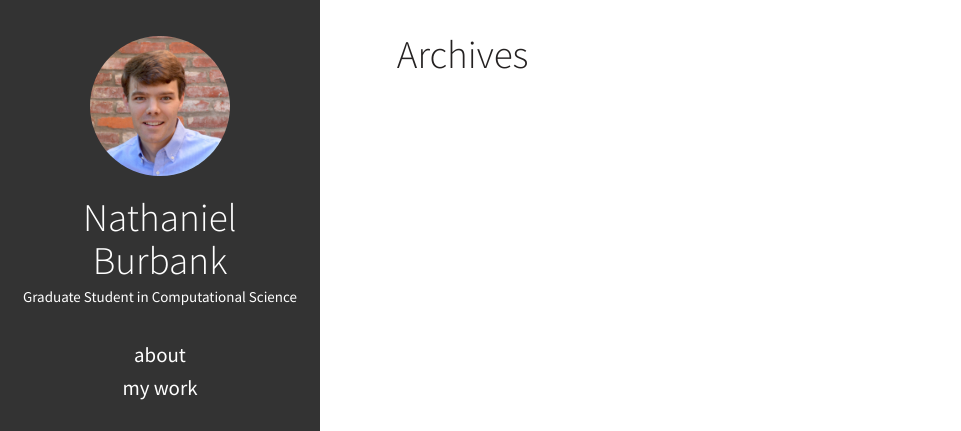
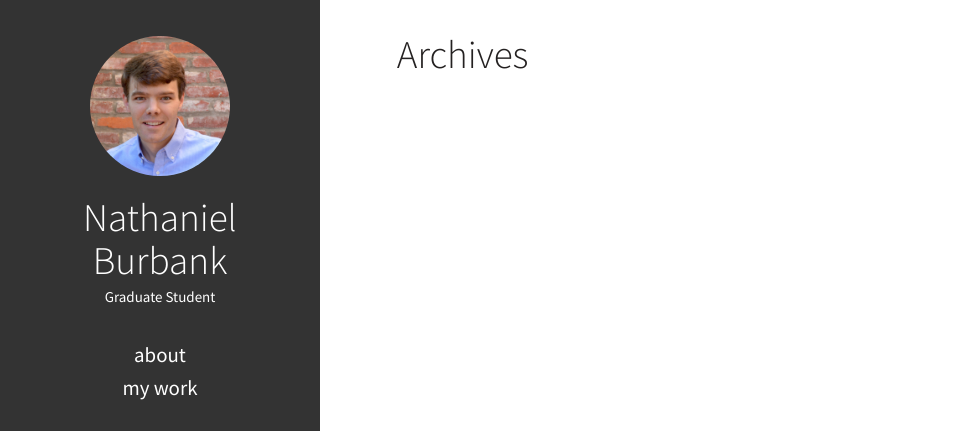
Before and after one commit to nathanielburbank/nathanielburbank.github.io, a plain HTML site: page archives.html in a window 1280 px wide. Shown: the top 431 px of the page, without its empty margins (0-961 px from the left). Drawn offline with Linux system fonts and the light colour scheme.

Commit message:
fixed bug

```diff
--- a/archives.html
+++ b/archives.html
@@ -42,7 +42,7 @@
       </a>
       <h1><a href="">Nathaniel Burbank</a></h1>
 
-<p>Graduate Student in Computational Science</p>
+<p>Graduate Student</p>
       <nav>
         <ul class="list">
           <li><a href="/#about">About</a></li>
```
Also changed, not shown: authors.html (+1 -1 lines), categories.html (+1 -1 lines), pages/my-work.html (+1 -1 lines), tags.html (+1 -1 lines).
